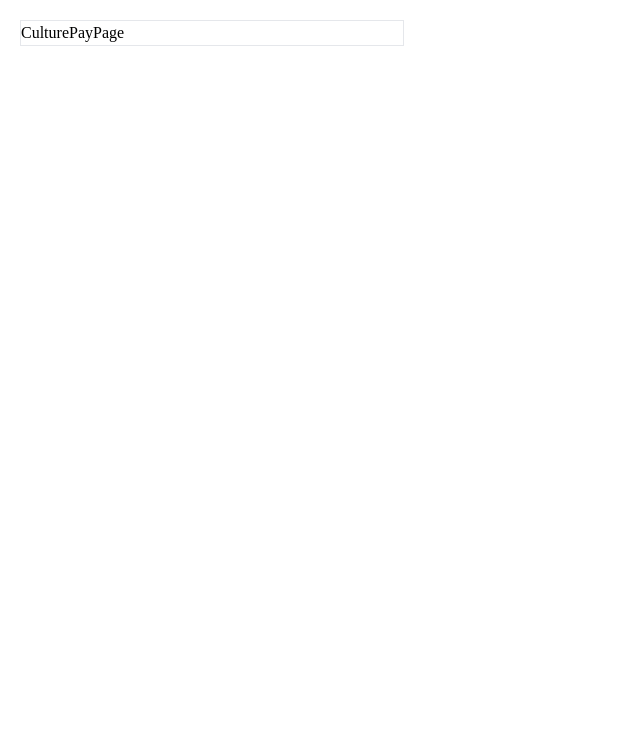
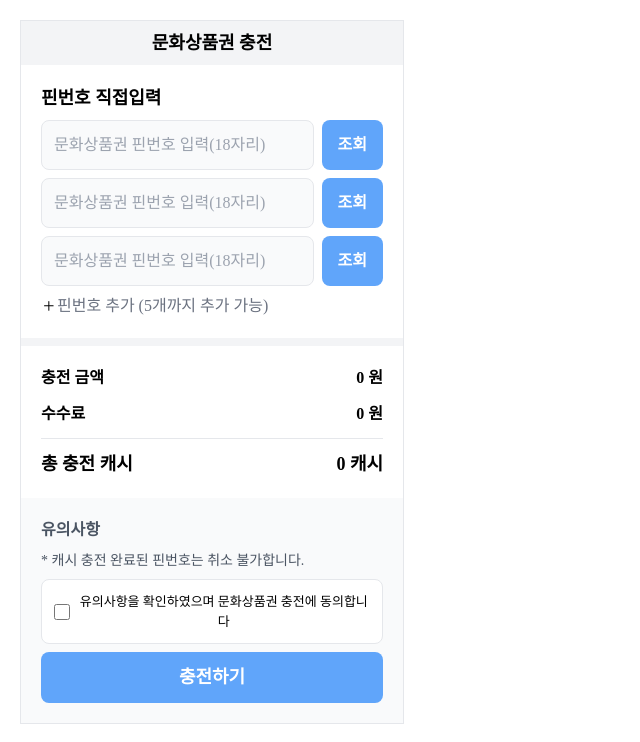
Before and after one commit to 5o-hyun/toonation, a React (Vite) app: page /account/charge/culturepay in a window 1280 px wide. Shown: the top 742 px of the page, without its empty margins (0-640 px from the left). Built offline with nearby package versions, Linux system fonts and the light colour scheme; a web font is replaced by a local one.

Commit message:
design: 문화상품권충전 UI퍼블리싱 -#4

```diff
--- /dev/null
+++ b/src/components/account/charge/Input.tsx
@@ -0,0 +1,15 @@
+const Input = () => {
+  return (
+    <div className="flex gap-2 w-full">
+      <input
+        className="border-[1px] rounded-lg bg-gray-50 p-3 flex-1"
+        placeholder="문화상품권 핀번호 입력(18자리)"
+      />
+      <button className="rounded-lg bg-blue-400 px-4 text-white font-bold disabled:bg-blue-300 disabled:cursor-not-allowed">
+        조회
+      </button>
+    </div>
+  );
+};
+
+export default Input;
--- a/src/pages/account/charge/culturepay.tsx
+++ b/src/pages/account/charge/culturepay.tsx
@@ -1,7 +1,53 @@
+import { GoPlus } from "react-icons/go";
+import Input from "../../../components/account/charge/Input";
+
 const CulturePayPage = () => {
   return (
     <div className="relative m-5 border-[1px] border-solid w-96">
-      CulturePayPage
+      <p className="bg-gray-100 text-center font-bold text-lg py-2">
+        문화상품권 충전
+      </p>
+      <div className="p-5 border-b-8 border-gray-100">
+        <p className="font-bold text-[18px] mb-2">핀번호 직접입력</p>
+        <div className="w-full flex flex-col gap-2 mb-2">
+          <Input />
+          <Input />
+          <Input />
+        </div>
+        <div className="flex items-center cursor-pointer">
+          <GoPlus className="w-4 h-4" />
+          <p className="text-gray-500">핀번호 추가 (5개까지 추가 가능)</p>
+        </div>
+      </div>
+      <div className="p-5 flex flex-col gap-3">
+        <div className="flex justify-between font-bold">
+          <p>충전 금액</p>
+          <p>0 원</p>
+        </div>
+        <div className="flex justify-between font-bold border-b-[1px] pb-3">
+          <p>수수료</p>
+          <p>0 원</p>
+        </div>
+        <div className="flex justify-between font-bold text-[18px]">
+          <p>총 충전 캐시</p>
+          <p>0 캐시</p>
+        </div>
+      </div>
+      <div className="p-5 bg-gray-50 flex flex-col gap-2">
+        <p className="font-bold text-gray-600">유의사항</p>
+        <p className="text-gray-600 text-[14px]">
+          * 캐시 충전 완료된 핀번호는 취소 불가합니다.
+        </p>
+        <button className="border-[1px] rounded-lg bg-white p-3 flex items-center">
+          <input type="checkbox" id="checkbox" className="w-4 h-4" />
+          <label htmlFor="checkbox" className="text-[13px] ml-2 cursor-pointer">
+            유의사항을 확인하였으며 문화상품권 충전에 동의합니다
+          </label>
+        </button>
+        <button className="bg-blue-400 w-full py-3 text-white font-bold text-[18px] rounded-lg disabled:bg-blue-300 disabled:cursor-not-allowed">
+          충전하기
+        </button>
+      </div>
     </div>
   );
 };
```
